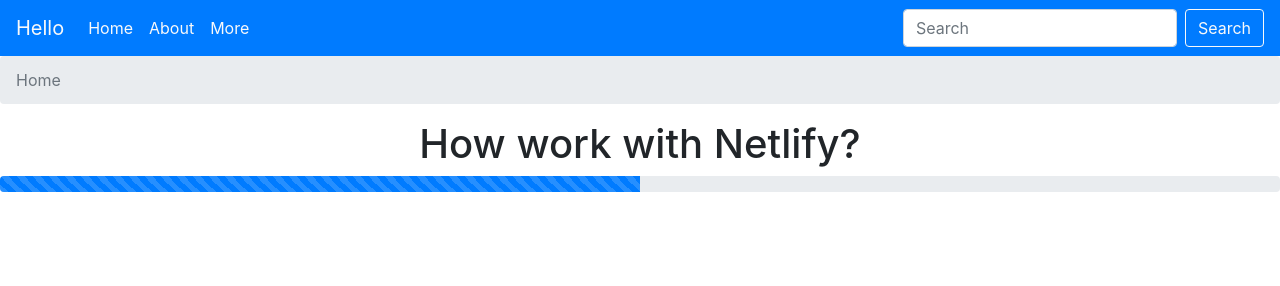
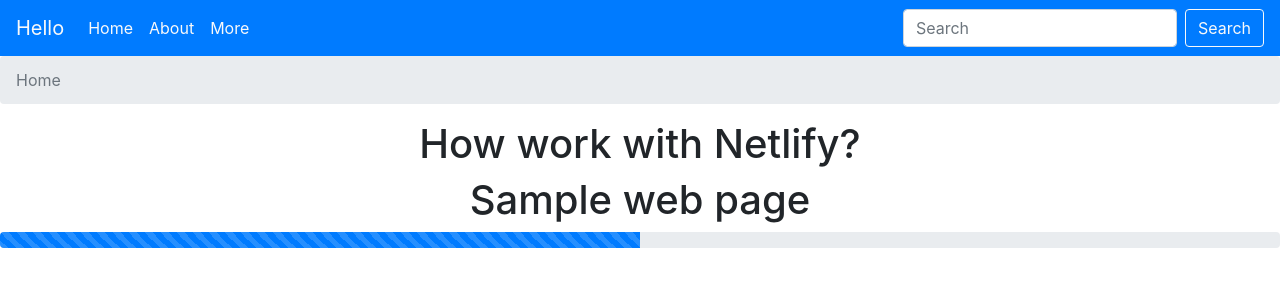
Before and after one commit to prineth/How-works-with-Netlify, a plain HTML site: page index.html in a window 1280 px wide. Drawn offline with nearby package versions, Linux system fonts and the light colour scheme.

Commit message:
Update index.html

```diff
--- a/index.html
+++ b/index.html
@@ -39,7 +39,9 @@
 <div class="container text-center">
   <h1>How work with Netlify?</h1>
 </div>
-
+<div class="container text-center">
+  <h1>Sample web page</h1>
+</div>
 <div class="progress">
   <div class="progress-bar progress-bar-striped" role="progressbar" style="width: 50%" aria-valuenow="50" aria-valuemin="0" aria-valuemax="100"></div>
 </div>
```
